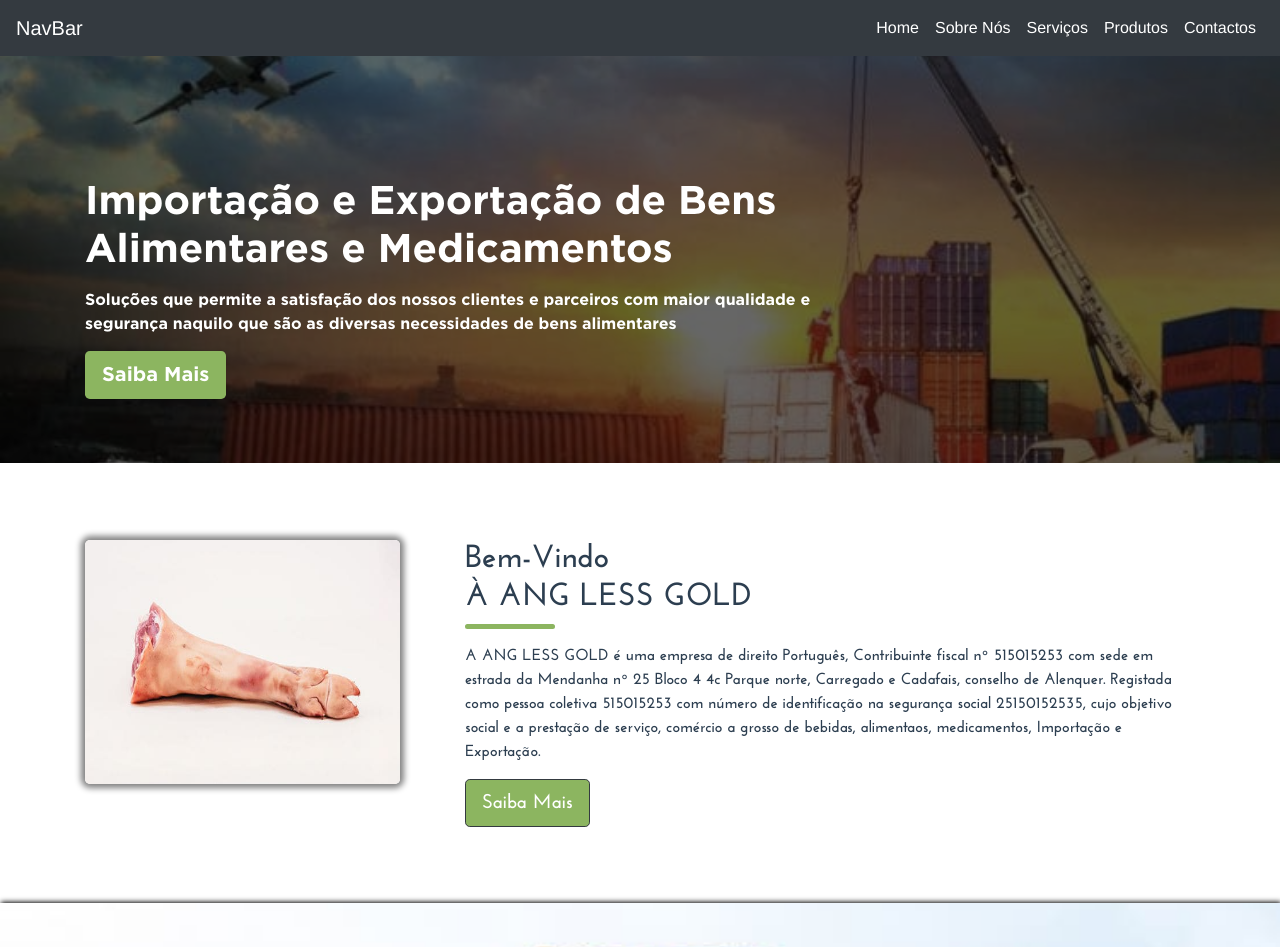
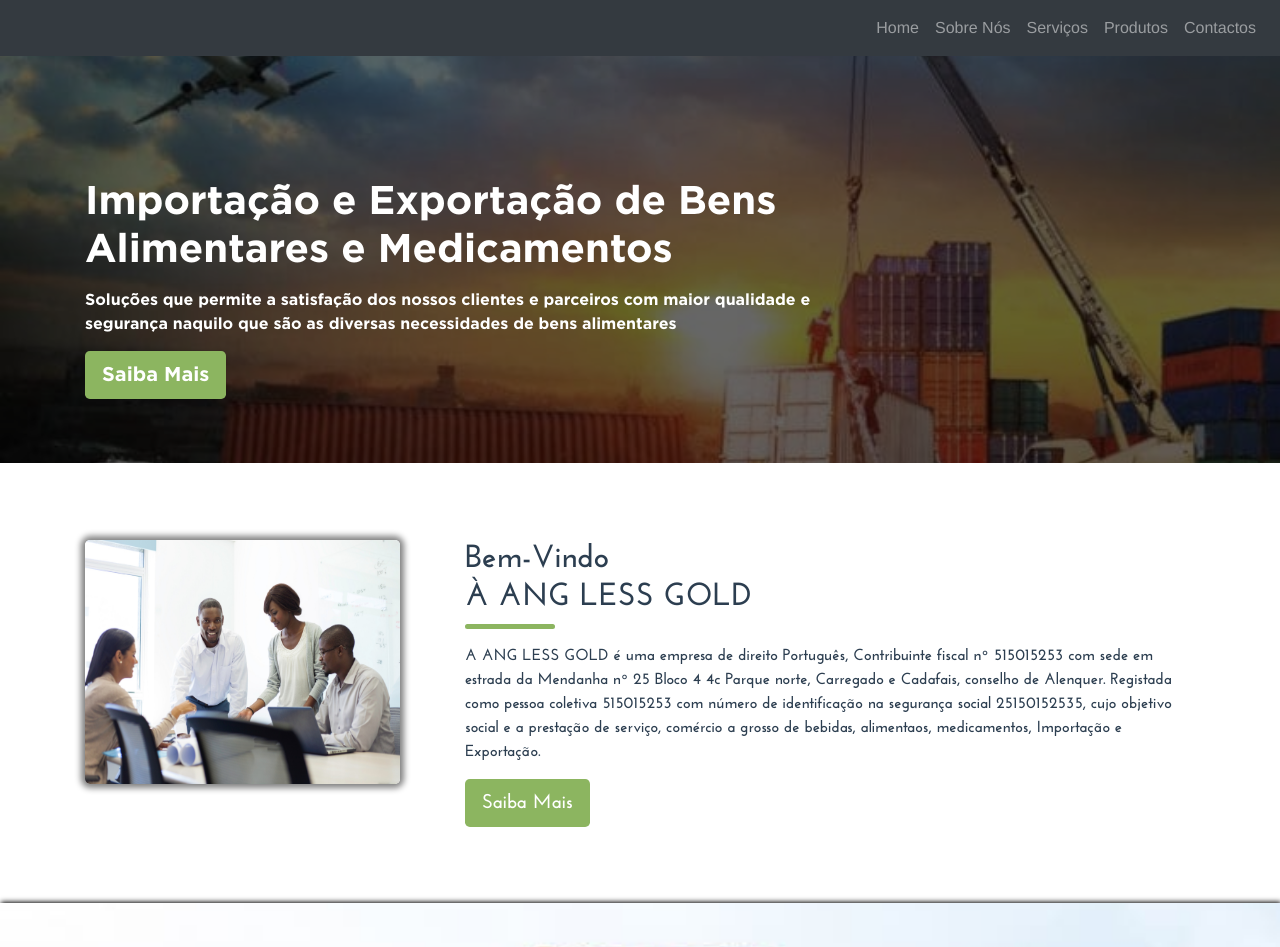
Before and after one commit to uByte2020/Ang-lessGold, a Vue app: page / in a window 1280 px wide. Shown: the top 947 px of the page. Built offline with nearby package versions, Linux system fonts and the light colour scheme.

Commit message:
Imagem-Empreendedor

```diff
--- a/src/components/Navbar.vue
+++ b/src/components/Navbar.vue
@@ -1,7 +1,6 @@
 <template>
   <div>
     <b-navbar toggleable="lg" type="dark" variant="dark">
-      <b-navbar-brand href="#">NavBar</b-navbar-brand>
 
       <b-navbar-toggle target="nav-collapse"></b-navbar-toggle>
 
@@ -29,7 +28,7 @@
 .navbar {
   /* position: fixed; */
   z-index: 1;
-  /* width: 100%; */
+  /* width: 100%;
 }
 .navbar-dark .navbar-nav .nav-link {
     /* color: rgba(255, 255, 255, 0.5); */
--- a/src/views/Home.vue
+++ b/src/views/Home.vue
@@ -28,7 +28,7 @@
               <div class="row">
                 <div class="col-lg-4 col-xl-4 col-sm-12 col-md-12">
                   <img
-                    src="@/assets/imgs/img1.jpeg"
+                    src="@/assets/imgs/img30.jpg"
                     alt=""
                     class="img-fluid img"
                   />
@@ -57,7 +57,7 @@
                     serviço, comércio a grosso de bebidas, alimentaos,
                     medicamentos, Importação e Exportação.
                   </p>
-                  <button type="button" class="btn btn-lg btn-dark">
+                  <button type="button" class="btn btn-lg">
                     Saiba Mais
                   </button>
                 </div>
```
Also changed, not shown: src/assets/imgs/img29.jpg (added), src/assets/imgs/img30.jpg (added).
